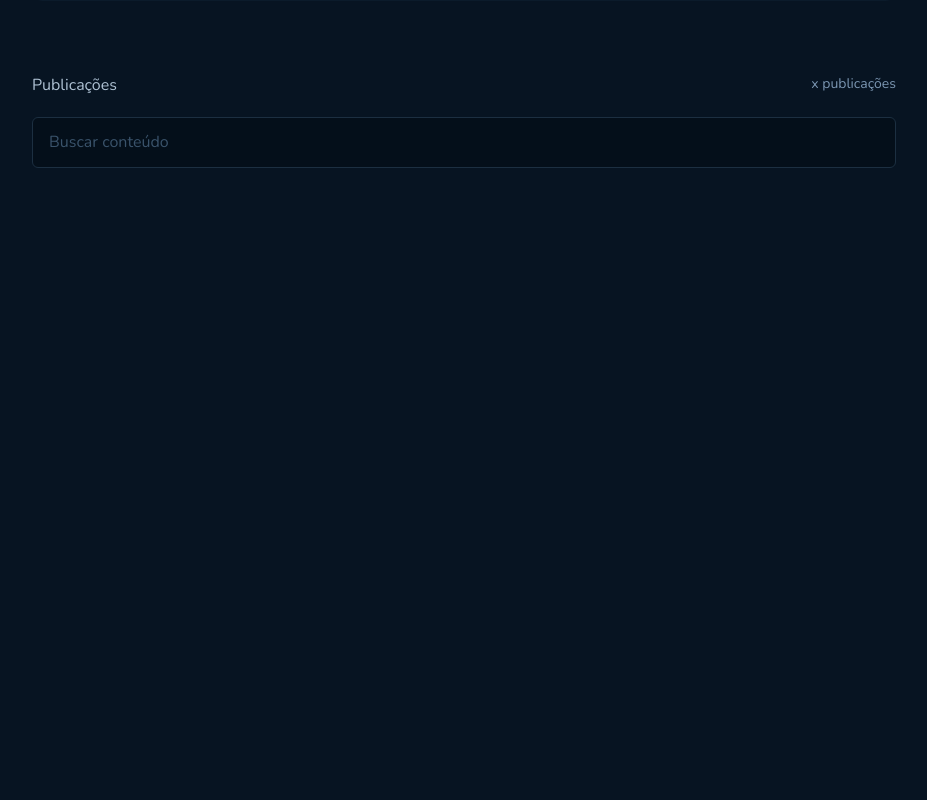
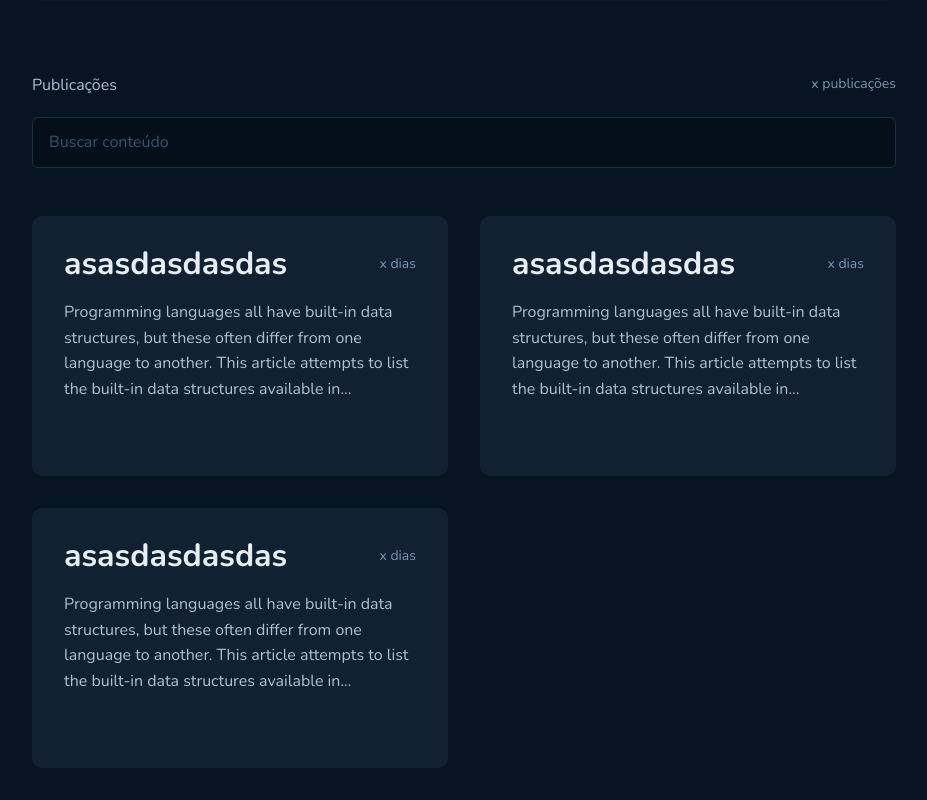
Before and after one commit to RenanArantes/github-blog, a React (Vite) app: page / in a window 1280 px wide. Shown: the part 417-1217 px from the top of the page, without its empty margins (176-1103 px from the left). Before the commit the page ends 800 px from the top, so only its background shows below. Built offline with nearby package versions, Linux system fonts and the light colour scheme.

Commit message:
Card Component

```diff
--- /dev/null
+++ b/src/pages/Blog/components/Card/index.tsx
@@ -0,0 +1,17 @@
+import { CardContainer, Title } from './styles'
+
+export function Card() {
+  return (
+    <CardContainer>
+      <span>
+        <Title>asasdasdasdas</Title>
+        <time>x dias</time>
+      </span>
+      <p>
+        Programming languages all have built-in data structures, but these often
+        differ from one language to another. This article attempts to list the
+        built-in data structures available in...
+      </p>
+    </CardContainer>
+  )
+}
--- /dev/null
+++ b/src/pages/Blog/components/Card/styles.ts
@@ -0,0 +1,33 @@
+import styled from 'styled-components'
+
+export const CardContainer = styled.div`
+  width: 416px;
+  height: 260px;
+
+  padding: 32px;
+  margin-bottom: 32px;
+
+  border-radius: 10px;
+  background: ${(props) => props.theme.colors.base.post};
+
+  span {
+    display: flex;
+    justify-content: space-between;
+    align-items: center;
+
+    margin-bottom: 20px;
+  }
+
+  time {
+    font-size: 14px;
+    color: ${(props) => props.theme.colors.base.span};
+  }
+`
+export const Title = styled.p`
+  font-size: 32px;
+  font: 700 32px Nunito, sans-serif;
+  line-height: 32px;
+  color: ${(props) => props.theme.colors.base.title};
+
+  text-align: center;
+`
--- a/src/pages/Blog/index.tsx
+++ b/src/pages/Blog/index.tsx
@@ -1,12 +1,18 @@
+import { Card } from './components/Card'
 import { Profile } from './components/Profile'
 import { SearchForm } from './components/SearchForm'
-import { BlogContainer } from './styles'
+import { BlogContainer, PostContainer } from './styles'
 
 export function Home() {
   return (
     <BlogContainer>
       <Profile />
       <SearchForm />
+      <PostContainer>
+        <Card />
+        <Card />
+        <Card />
+      </PostContainer>
     </BlogContainer>
   )
 }
--- a/src/pages/Blog/styles.ts
+++ b/src/pages/Blog/styles.ts
@@ -1,3 +1,13 @@
 import styled from 'styled-components'
 
 export const BlogContainer = styled.div``
+
+export const PostContainer = styled.div`
+  max-width: 864px;
+
+  margin: 0 auto;
+
+  display: flex;
+  justify-content: space-between;
+  flex-wrap: wrap;
+`
```
